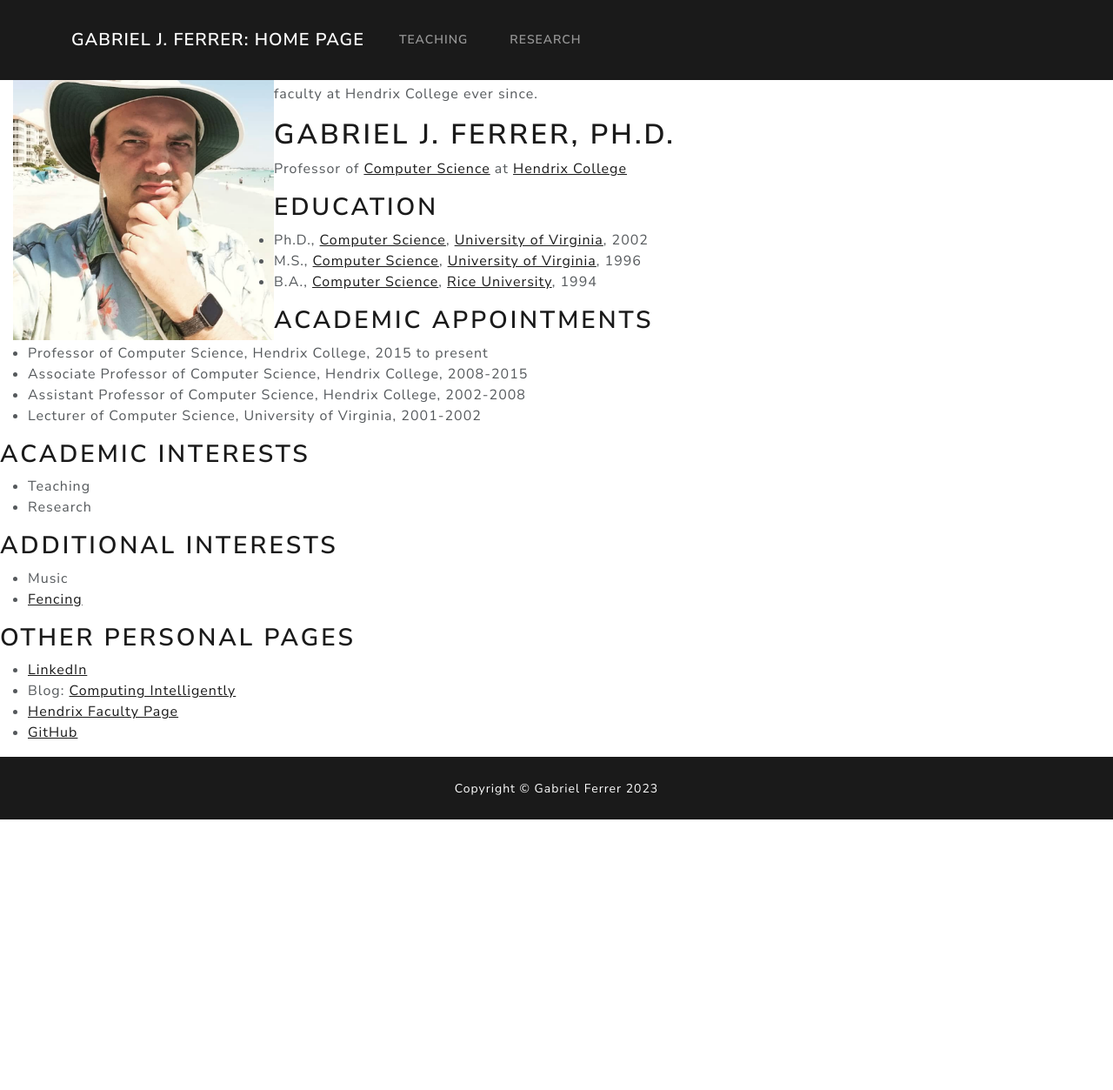
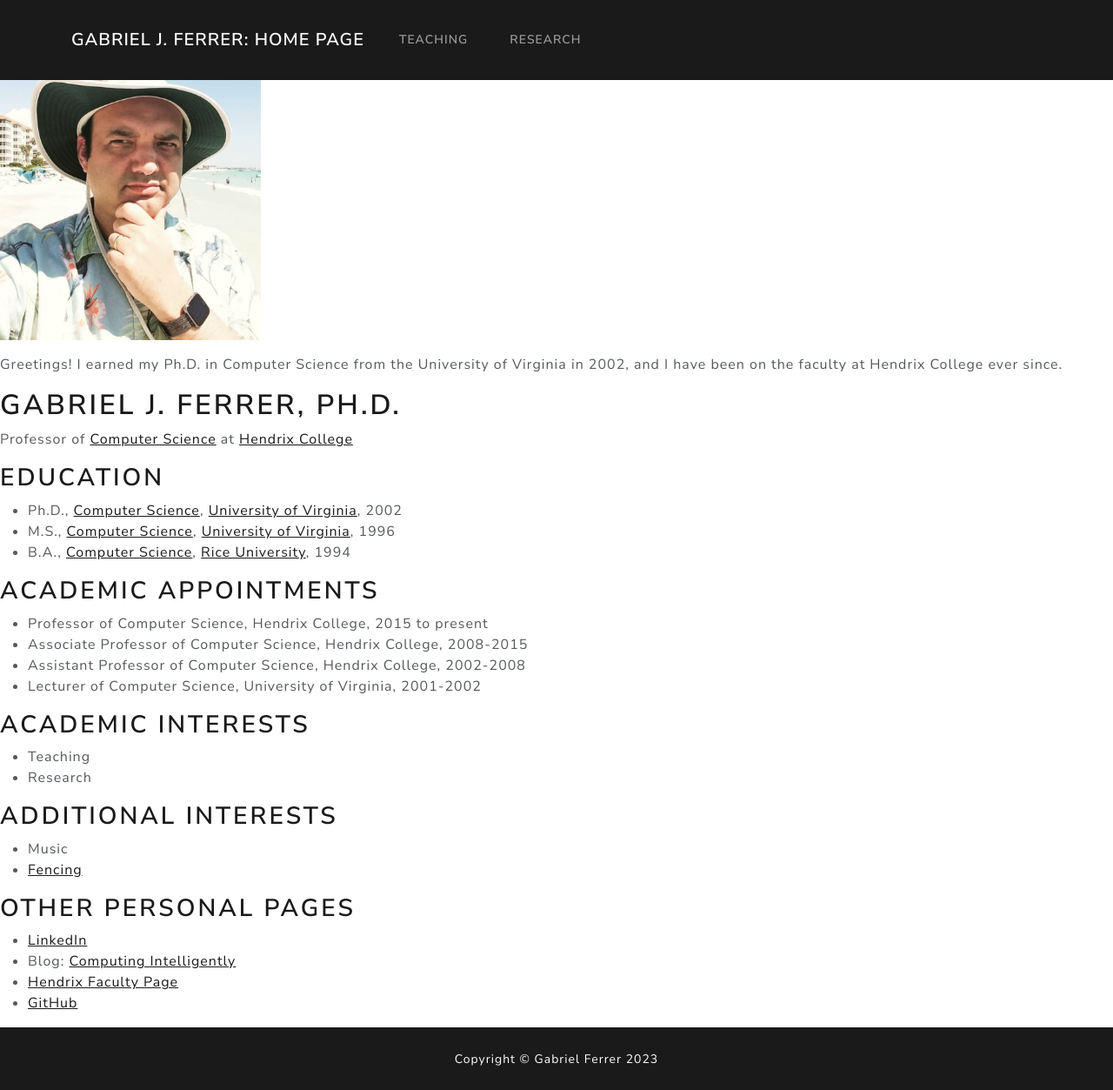
Before and after one commit to gjf2a/gjf2a.github.io, a Jekyll site: the page built from index.md, in a window 1280 px wide and 1253 px high. Shown: the whole window at 87% size. Built offline with Jekyll 4.4.1, drawn with Linux system fonts in a browser that asks for light colours; nearby versions of some CDN libraries; library files that are not in the unit come from our copies; a script that is not in the unit is left out.

Commit message:
Tried to correct CSS problems.

```diff
--- a/assets/css/csci150.css
+++ b/assets/css/csci150.css
@@ -110,8 +110,3 @@ div.alert code {
     margin-bottom:10px;
     margin-top:10px;
 }
-
-#photoleft {
-  float: left;
-  margin: 0 0 0 15px;
-}
```
